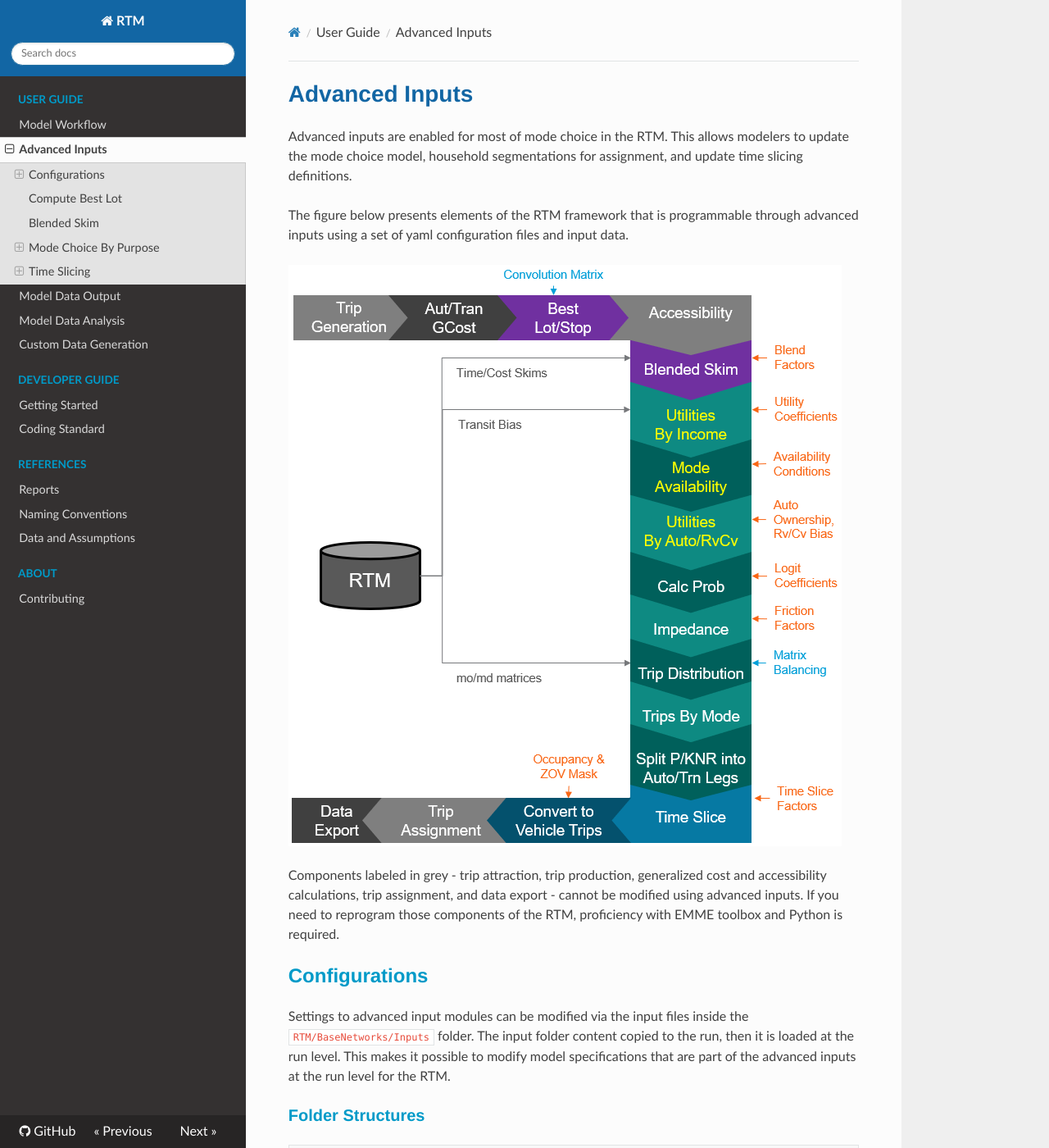
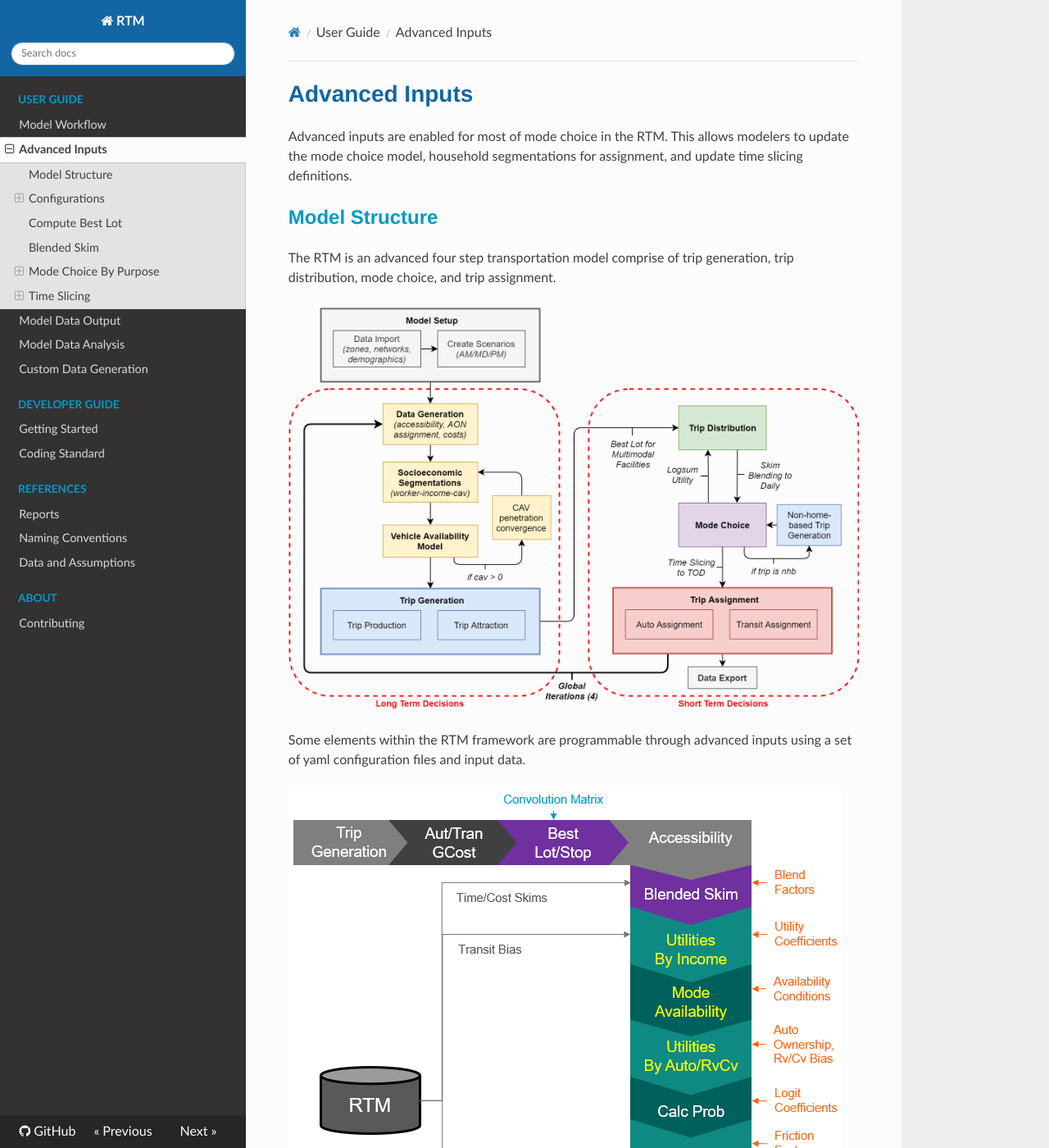
Before and after one commit to TransLinkForecasting/rtmdoc, an MkDocs documentation site: the page built from docs/adv_inputs.md, in a window 1280 px wide and 1400 px high. Shown: the whole window at 82% size. Built offline with MkDocs 1.6.1, drawn with Linux system fonts in a browser that asks for light colours; nearby versions of some CDN libraries.

Commit message:
add detailed RTM model flow
within advanced inputs page

```diff
--- a/docs/adv_inputs.md
+++ b/docs/adv_inputs.md
@@ -3,7 +3,14 @@
 
 Advanced inputs are enabled for most of mode choice in the RTM. This allows modelers to update the mode choice model, household segmentations for assignment, and update time slicing definitions.
 
-The figure below presents elements of the RTM framework that is programmable through advanced inputs using a set of yaml configuration files and input data.
+
+## Model Structure
+
+The RTM is an advanced four step transportation model comprise of trip generation, trip distribution, mode choice, and trip assignment.
+
+![Screenshot](img/RTM-detailed.png)
+
+Some elements within the RTM framework are programmable through advanced inputs using a set of yaml configuration files and input data.
 
 ![Screenshot](img/adv_inputs/model_components.png)
 
```
Also changed, not shown: docs/img/RTM-detailed.png (added).
